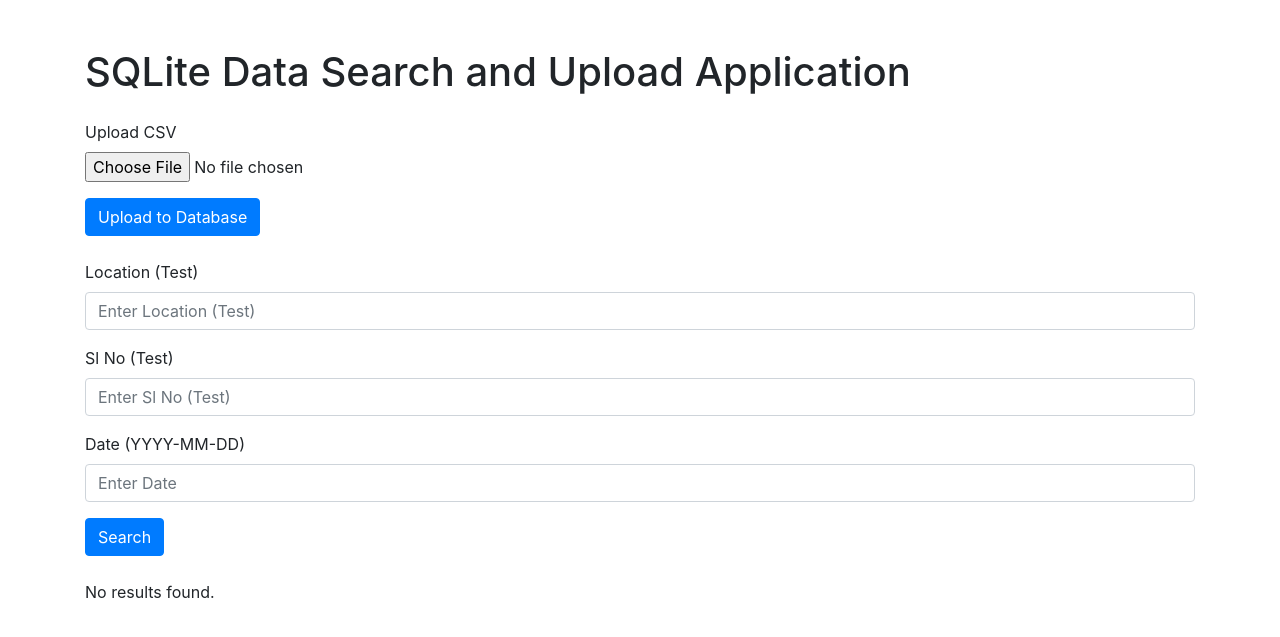
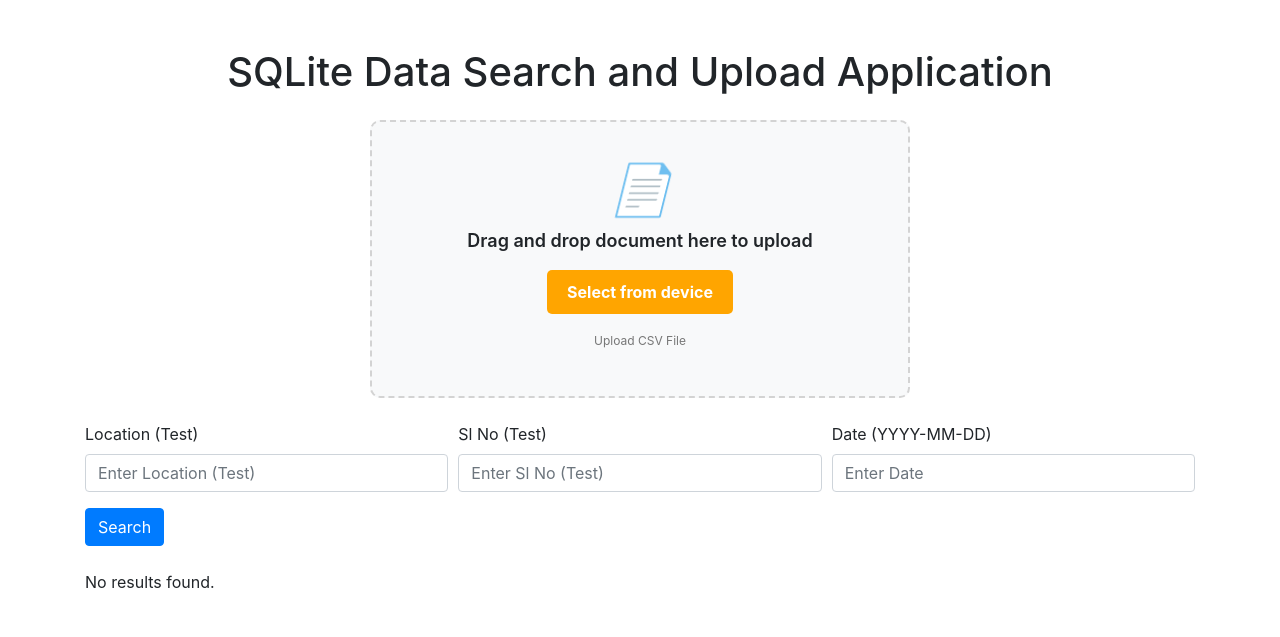
Before and after one commit to nibedanbhattacharjee97/work, a Flask app: page / in a window 1280 px wide. Shown: the top 637 px of the page. Run offline with Flask 3, Linux system fonts and the light colour scheme; some libraries are stand-ins or nearby versions.

Commit message:
css html added

```diff
--- a/templates/index.html
+++ b/templates/index.html
@@ -6,7 +6,47 @@
     <title>SQLite Data Search and Upload Application</title>
     <link rel="stylesheet" href="https://stackpath.bootstrapcdn.com/bootstrap/4.5.2/css/bootstrap.min.css">
     <style>
-        /* Center align text and vertically align middle in table cells */
+        .upload-container {
+            border: 2px dashed #d3d3d3;
+            border-radius: 10px;
+            padding: 30px;
+            text-align: center;
+            background-color: #f8f9fa;
+            cursor: pointer;
+            transition: border-color 0.3s ease-in-out;
+        }
+        .upload-container:hover {
+            border-color: #007bff;
+        }
+        .upload-icon {
+            font-size: 50px;
+            color: #007bff;
+            margin-bottom: 10px;
+        }
+        .upload-text {
+            font-size: 18px;
+            font-weight: 600;
+        }
+        .upload-button {
+            background-color: #ffa500;
+            border: none;
+            padding: 10px 20px;
+            font-size: 16px;
+            font-weight: bold;
+            border-radius: 5px;
+            color: #fff;
+            cursor: pointer;
+            display: inline-block;
+            text-align: center;
+        }
+        .upload-button:hover {
+            background-color: #ff8800;
+        }
+        .upload-info {
+            font-size: 12px;
+            color: #777;
+            margin-top: 10px;
+        }
         .align-middle {
             text-align: center;
             vertical-align: middle;
@@ -15,7 +55,7 @@
 </head>
 <body>
     <div class="container mt-5">
-        <h1 class="mb-4">SQLite Data Search and Upload Application</h1>
+        <h1 class="mb-4 text-center">SQLite Data Search and Upload Application</h1>
 
         {% with messages = get_flashed_messages(with_categories=true) %}
           {% if messages %}
@@ -30,28 +70,36 @@
           {% endif %}
         {% endwith %}
 
-        <!-- File Upload Form -->
+        <!-- File Upload Section -->
+        <div class="row justify-content-center">
+            <div class="col-md-6">
+                <div class="upload-container">
+                    <i class="upload-icon">&#128196;</i> <!-- File upload icon -->
+                    <p class="upload-text">Drag and drop document here to upload</p>
                     <form method="post" enctype="multipart/form-data">
-            <div class="form-group">
-                <label for="file">Upload CSV</label>
-                <input type="file" name="file" class="form-control-file" id="file">
+                        <input type="file" name="file" id="file" class="d-none">
+                        <label for="file" class="upload-button">Select from device</label>
+                    </form>
+                    <p class="upload-info">Upload CSV File</p>
                 </div>
-            <button type="submit" class="btn btn-primary">Upload to Database</button>
-        </form>
+            </div>
+        </div>
 
         <!-- Search Form -->
         <form method="post" class="mt-4">
-            <div class="form-group">
+            <div class="form-row">
+                <div class="form-group col-md-4">
                     <label for="location">Location (Test)</label>
                     <input type="text" name="location" class="form-control" id="location" placeholder="Enter Location (Test)">
                 </div>
-            <div class="form-group">
+                <div class="form-group col-md-4">
                     <label for="sl_no">Sl No (Test)</label>
                     <input type="text" name="sl_no" class="form-control" id="sl_no" placeholder="Enter Sl No (Test)">
                 </div>
-            <div class="form-group">
+                <div class="form-group col-md-4">
                     <label for="date">Date (YYYY-MM-DD)</label>
                     <input type="text" name="date" class="form-control" id="date" placeholder="Enter Date">
+                </div>
             </div>
             <button type="submit" class="btn btn-primary">Search</button>
         </form>
```
Lines whose indentation alone changed are shown as unchanged.
